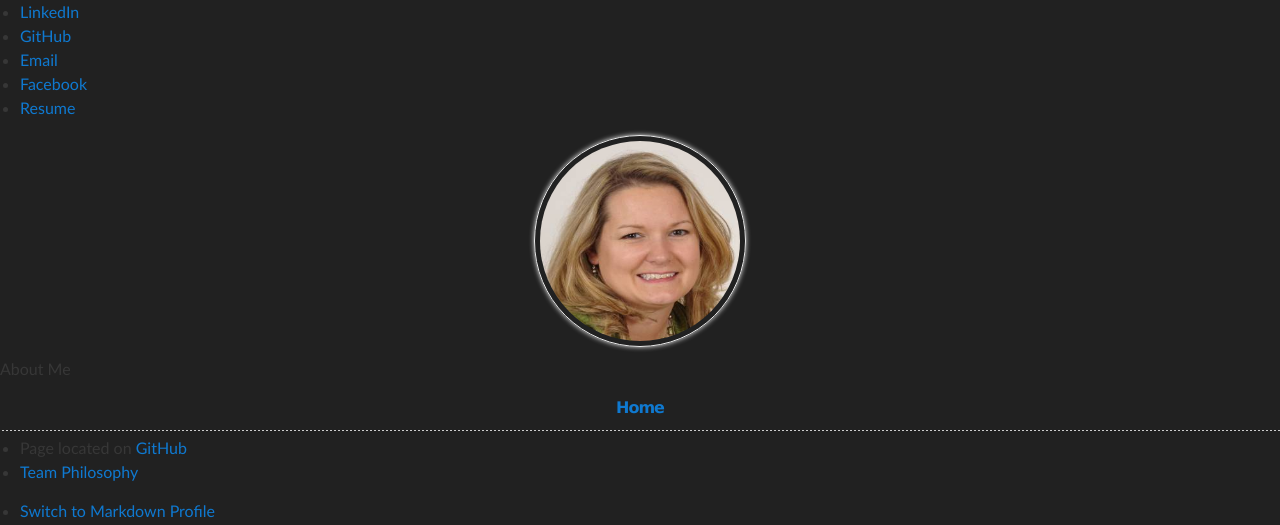
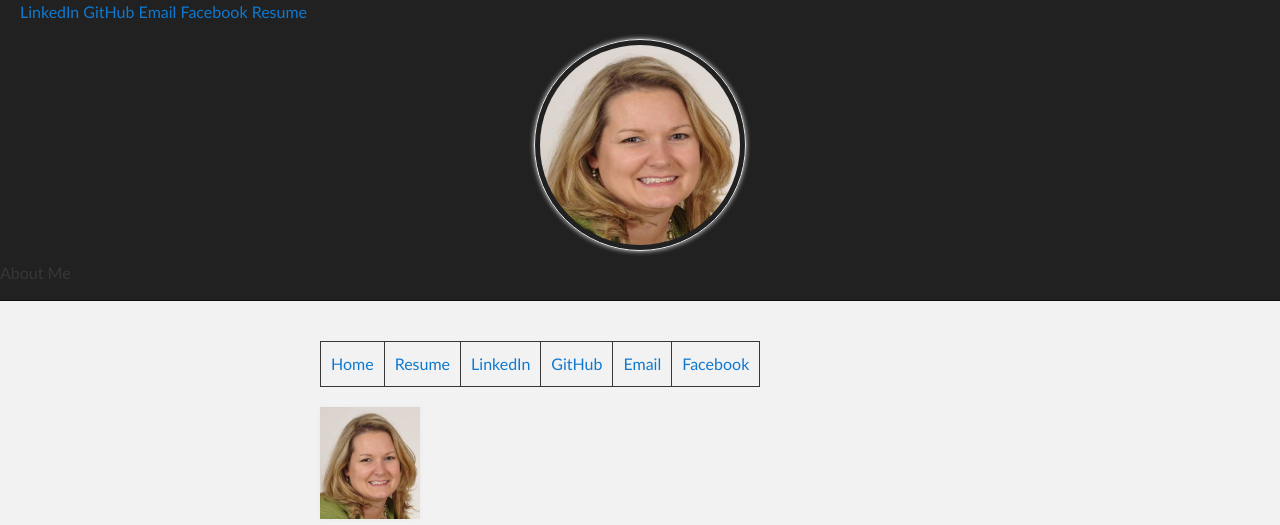
Before and after one commit to selkins13/selkins13.github.io, a Jekyll site: the page built from index.md, in a window 1280 px wide. Shown: the top 525 px of the page. Built offline with Jekyll 4.4.1, drawn with Linux system fonts in a browser that asks for light colours; grey boxes are pictures that could not be loaded.

Commit message:
header updates

```diff
--- a/_includes/header.html
+++ b/_includes/header.html
@@ -2,7 +2,15 @@
 
 <html>
   <head>
+  <style>
+  li {
+  display: inline;
+  }
 
+  </style>
+  </head>
+
+  <body>
     <!-- Setup -->
     <meta charset="utf-8">
     <meta http-equiv="X-UA-Compatible" content="chrome=1">
@@ -28,7 +36,7 @@
 
     <div id="header">
       <nav>
-        <ul id="menu" display="inline">
+        <ul id="menu">
           <li><a href="{{ site.author.linkedin }}" target="_blank"><span class="fa fa-linkedin"></span> LinkedIn</a></li>
           <li><a href="{{ site.author.github }}" target="_blank"><span class="fa fa-github"></span> GitHub</a></li>
           <li><a href="{{ site.author.email }}" ><span class="fa fa-envelope-o"></span> Email</a></li>
@@ -43,22 +51,4 @@
     <div id="title"><!-- Title Section -->
       <h1>{{ page.Title }}</h1>
       <p>{{ page.subtitle }}</p>
-      <h6 align="middle"><a href="{{ site.url }}"><i class="fa fa-home" aria-hidden="true"></i> Home</a></h6>
-      <hr>
-      <span class="credits left">
-        <ul>
-          <li>Page <i class="fa fa-code"></i> located on <a href="{{ site.code }}" target="_blank"><i class="fa fa-github"></i> GitHub</a></li>
-          <li><a href="{{ site.baseurl }}/philosophy.html"><i class="fa fa-lightbulb-o" aria-hidden="true"></i> Team Philosophy</a></li>
-        </ul>
-      </span>
-      <span class="credits right">
-        <ul>
-          <li><i><a href="{{ site.author.markdown }}">Switch to Markdown Profile</a></i></li>
-          <li><a href="{{ site.baseurl }}/credits.html"><i class="fa fa-id-card-o"></i> Credits</a></li>
-        </ul>
-      </span>
     </div>
-
-  </head>
-
-  <body>
```
